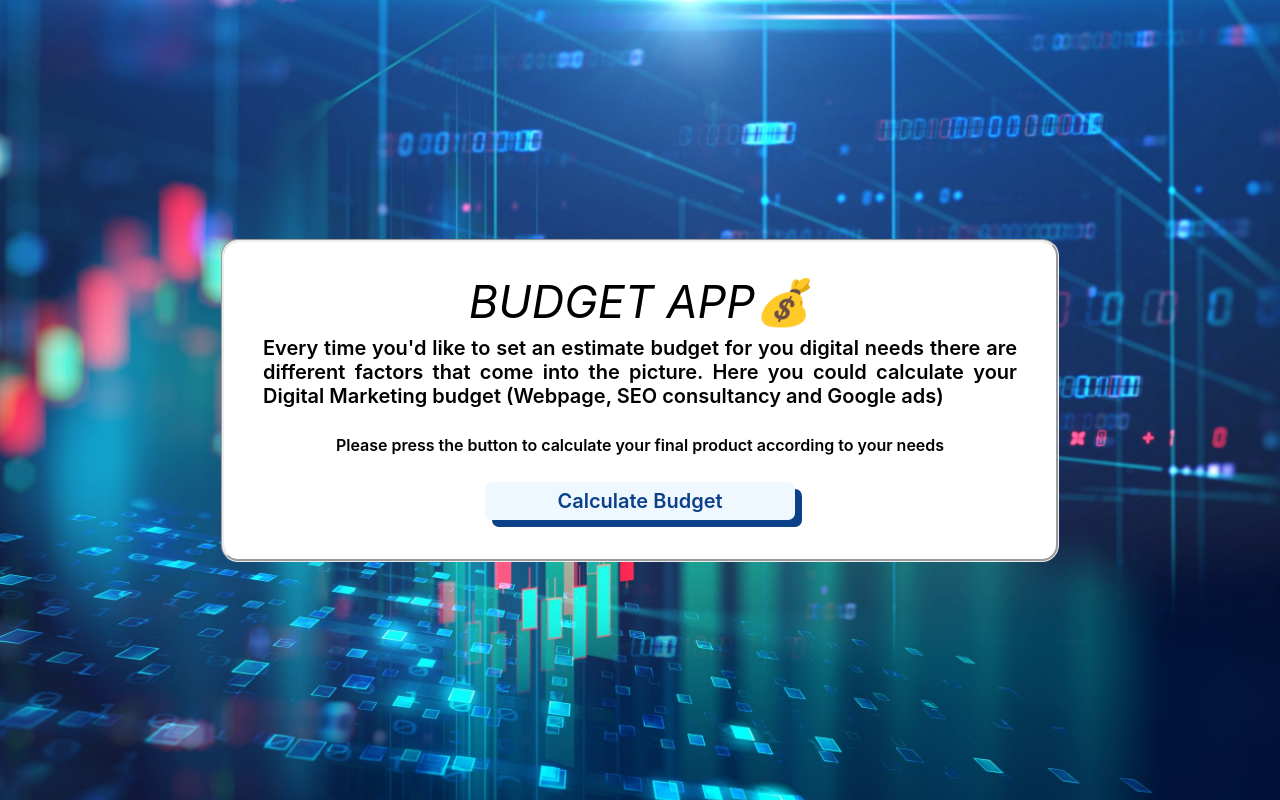
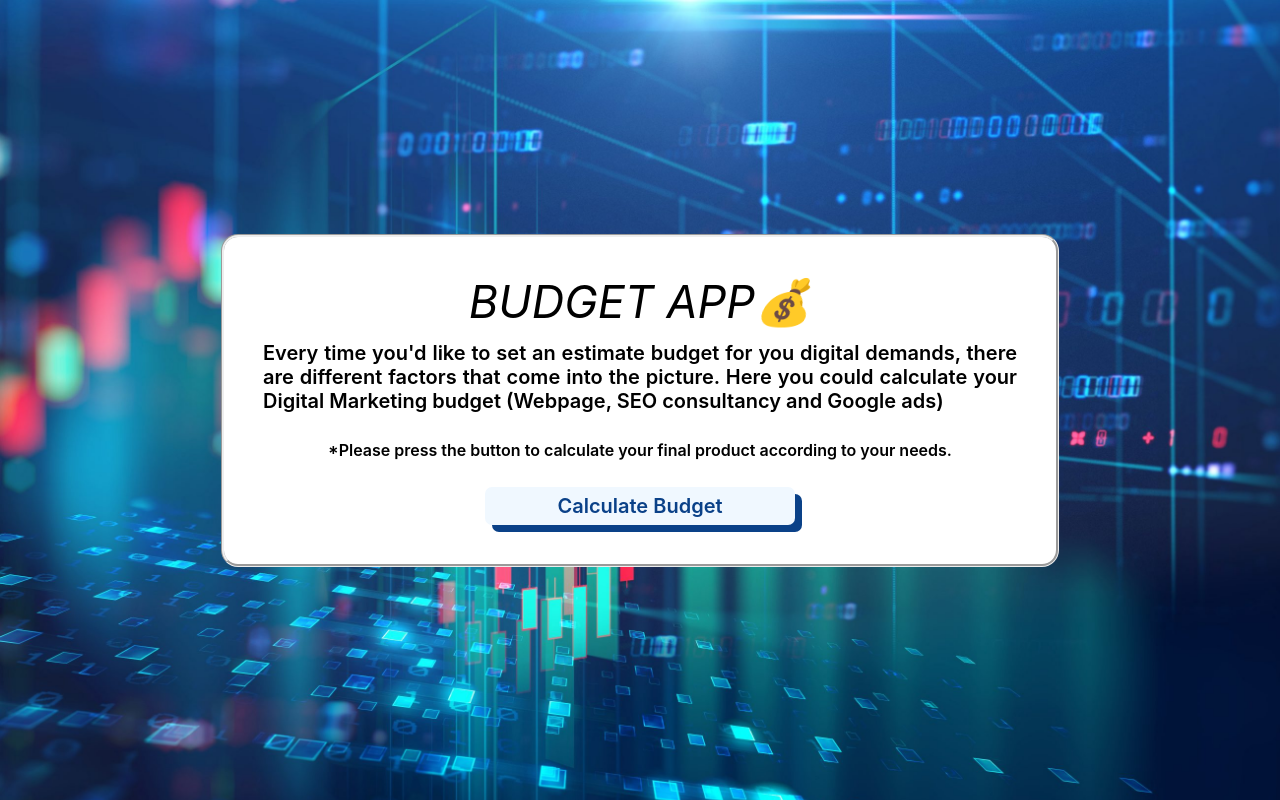
Before and after one commit to MiguelCagnate/BUDGEDT_APP-SPRINT-7, a React (Create React App) app: page / in a window 1280 px wide. Built offline with nearby package versions, Linux system fonts and the light colour scheme.

Commit message:
Mejora de la descripcion de la App

```diff
--- a/src/pages/App.css
+++ b/src/pages/App.css
@@ -2,6 +2,8 @@
   font-size: 45px;
   font-style: italic;
   font-weight: 400;
+
+  padding: 5px;
 }
 
 .card_secondtitle {
--- a/src/pages/App.jsx
+++ b/src/pages/App.jsx
@@ -10,12 +10,12 @@ export function App() {
       <div className="card_title">BUDGET APP💰</div>
       <div className="card_secondtitle">
         {" "}
-        Every time you'd like to set an estimate budget for you digital needs there are different factors that come into the picture. Here you could calculate your Digital Marketing budget
+        Every time you'd like to set an estimate budget for you digital demands, there are different factors that come into the picture. Here you could calculate your Digital Marketing budget
         (Webpage, SEO consultancy and Google ads){" "}
       </div>
       <p className="card_p">
         {" "}
-        Please press the button to calculate your final product according to your needs
+        *Please press the button to calculate your final product according to your needs.
       </p>
       <Link to={"/MyApp"} className="card_button">
         Calculate Budget
```
